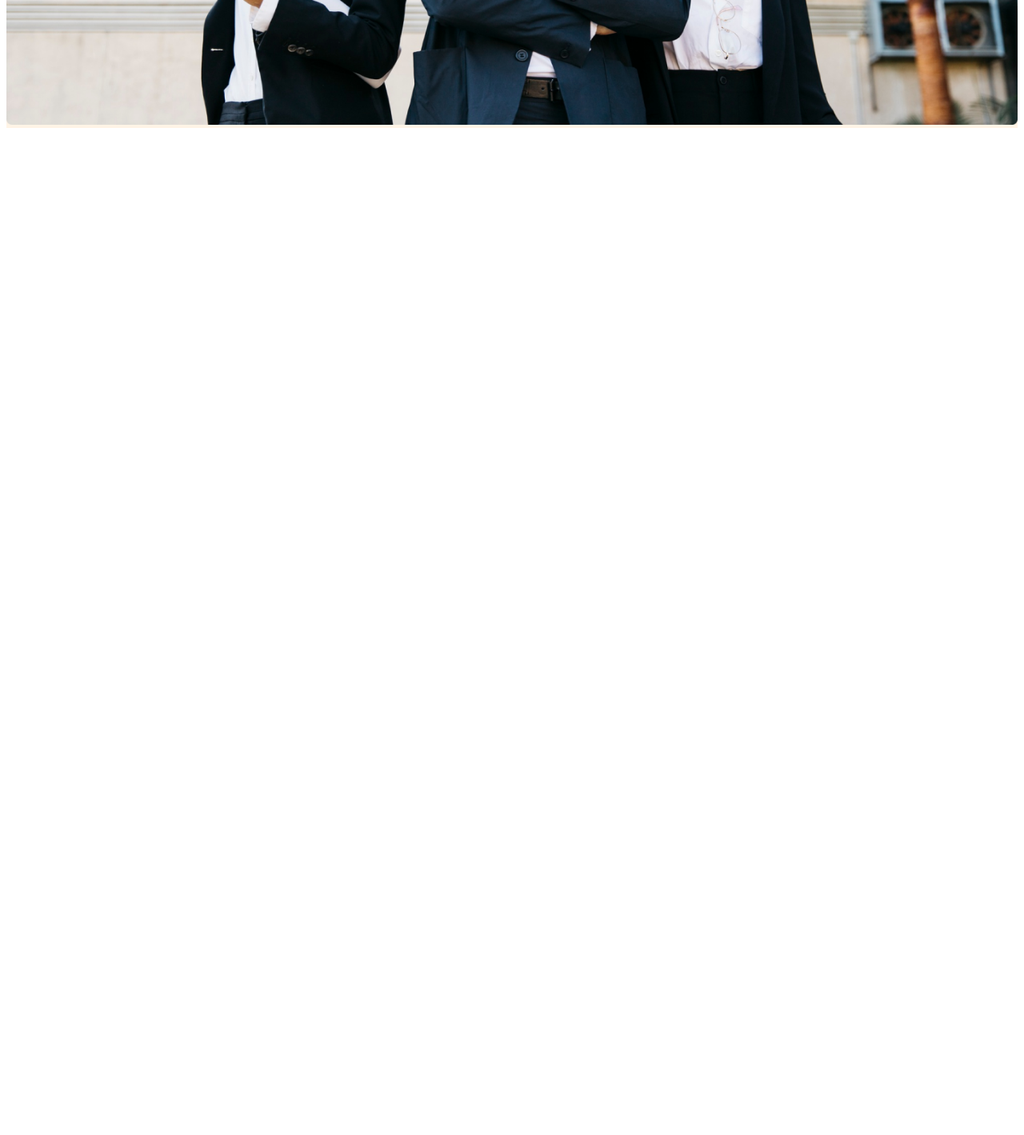
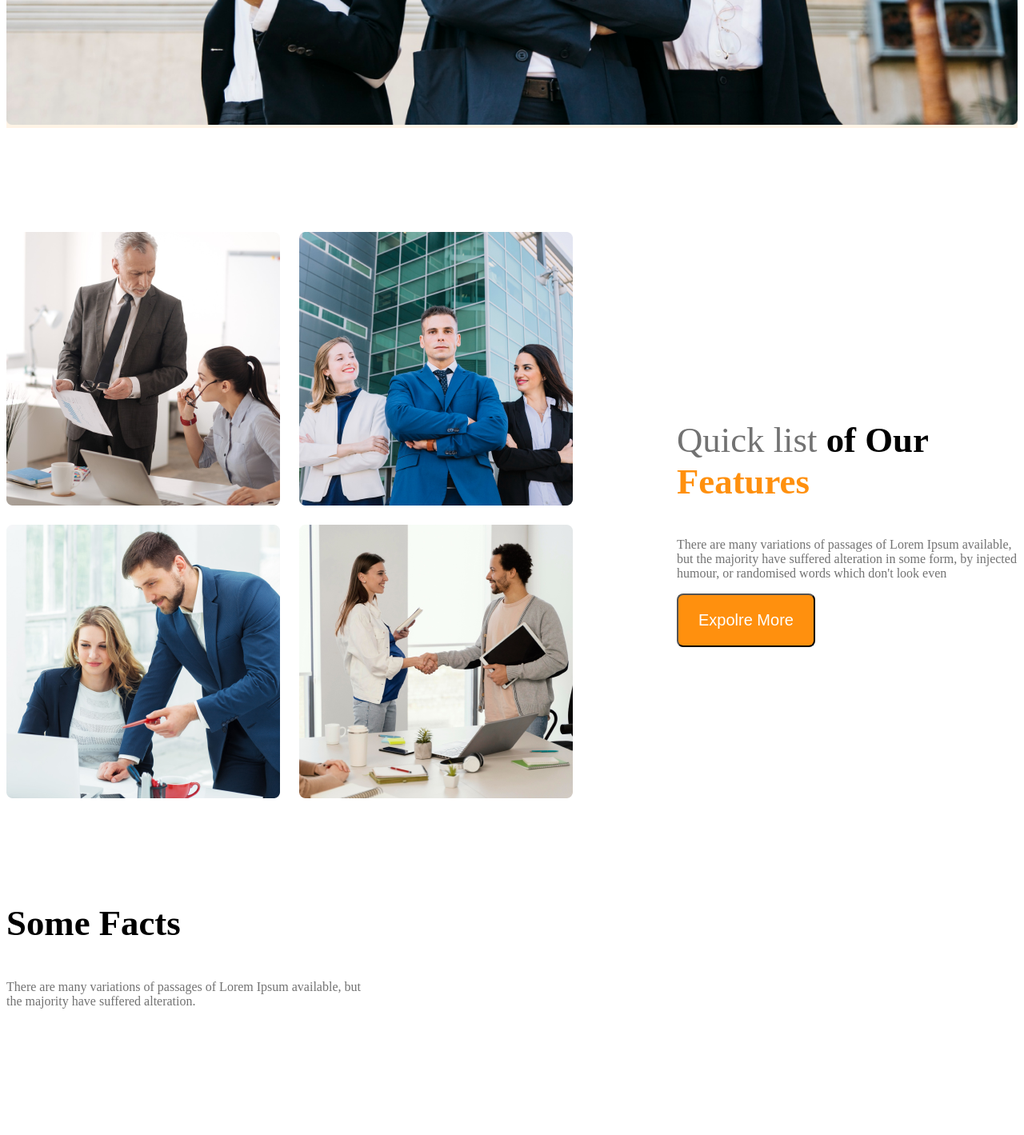
Before and after one commit to jannatulnosrat/g3-architects-website, a plain HTML site: page index.html in a window 1280 px wide. Shown: the part 1011-2430 px from the top of the page at 80% size. Before the commit the page ends 1179 px from the top, so only its background shows below. Drawn offline with Linux system fonts and the light colour scheme.

Commit message:
added teams section and facts section

```diff
--- a/index.html
+++ b/index.html
@@ -30,7 +30,56 @@
 
     </header>
     <main>
+        <!-- teams section st-->
+        <section class="teams display-flex">
+            <div class="team-img-container">
+                <img src="images/team1.png" alt="two architect discussing about design">
+                <img src="images/team2.png" alt="">
+                <img src="images/team3.png" alt="">
+                <img src="images/team4.png" alt="">
 
+            </div>
+            <div class="our-features">
+                <h3 class="section-title"><span id="quick-list"
+                    class="text-light-gray">Quick list</span><span> of Our</span> <br>
+                    <span class="text-primary">Features</span></h3>
+                <p class="feature-description text-light-gray">There are many variations of passages of Lorem Ipsum available, <br>
+                     but the majority have suffered alteration in some form, by injected <br>
+                      humour, or randomised words which don't look even</p>
+                      <button class="btn-primary">Expolre More</button>
+            </div>
+
+        </section>
+        <!-- features will enjoy-->
+         <section>
+                    <h3 class="section-title">Some Facts</h3>
+                    <p class="text-light-gray">There are many variations of passages of Lorem Ipsum available, but <br>
+                         the majority have suffered alteration.</p>
+                         <div class="facts-container">
+                            <!--.fact*4>img+h4.fact-number+h5.fact-name-->
+                            <div class="fact">
+                                <img src="" alt="">
+                                <h4 class="fact-number"></h4>
+                                <h5 class="fact-name"></h5>
+                            </div>
+                            <div class="fact">
+                                <img src="" alt="">
+                                <h4 class="fact-number"></h4>
+                                <h5 class="fact-name"></h5>
+                            </div>
+                            <div class="fact">
+                                <img src="" alt="">
+                                <h4 class="fact-number"></h4>
+                                <h5 class="fact-name"></h5>
+                            </div>
+                            <div class="fact">
+                                <img src="" alt="">
+                                <h4 class="fact-number"></h4>
+                                <h5 class="fact-name"></h5>
+                            </div>
+                         </div>
+         </section>
+        <!-- some fact -->
     </main>
     <footer>
 
--- a/styles/styles.css
+++ b/styles/styles.css
@@ -13,6 +13,9 @@
 /*shared styles*/
 .display-flex{
     display: flex;
+}
+.text-primary{
+    color: #FF900E;
 }
 /* dark 02*/
 .text-gray{
@@ -33,6 +36,17 @@
     border-radius: 8px;
 
 
+}
+main{
+    max-width: 1440px;
+    margin: 0 auto;
+}
+main>section{
+    margin-top: 130px;
+}
+.section-title{
+    font-size: 2.8rem;
+    font-weight: 700;
 }
 
 /*header styles*/
@@ -74,10 +88,42 @@
 .banner-image{
     width: 100%;
 }
+/*team and feature related styles*/
+.teams{
+    align-items: center;
+}
+.team-img-container{
+    display: grid;
+    grid-template-columns: repeat(2,1fr);
+    gap: 24px;
+}
+.our-features{
+margin-left: 130px;
+max-width: 530px;
+}
+
+#quick-list{
+font-weight: 500;
+}
 
 /*responsive media query*/
 @media screen and (max-width: 576px) {
-    .navbar, .nav-links{
+    .navbar, .nav-links,.teams{
         flex-direction: column;
     }
+    .team-img-container{
+        grid-template-columns: repeat(1,1fr);
+    }
+    .our-features{
+        margin-left: 20px;
+    }
 }
+/*medium size device*/
+@media screen and (min-width:576px) and (max-width:992px) {
+    .teams{
+        flex-direction: column;
+    }
+    .our-features{
+        margin-left: 50px auto;
+    }
+}
```
